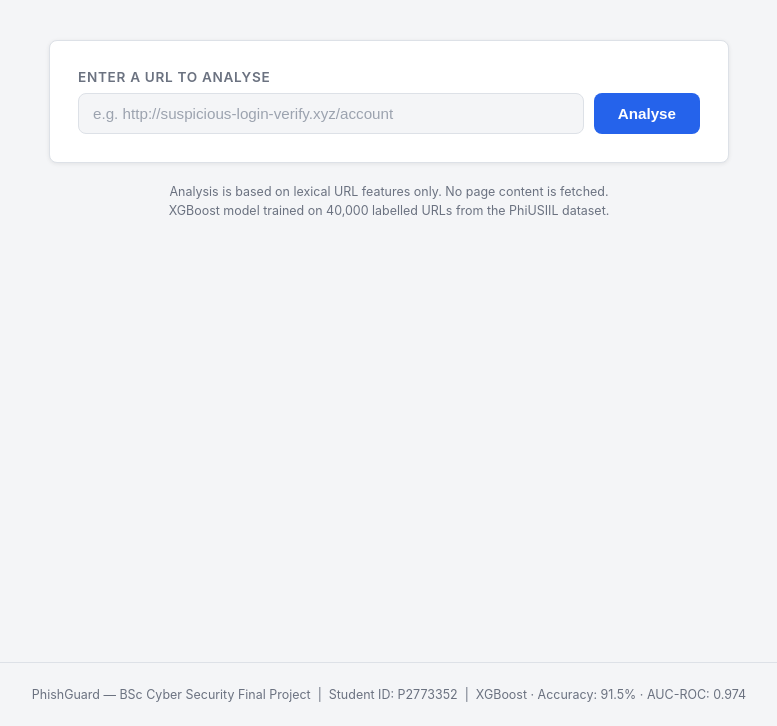
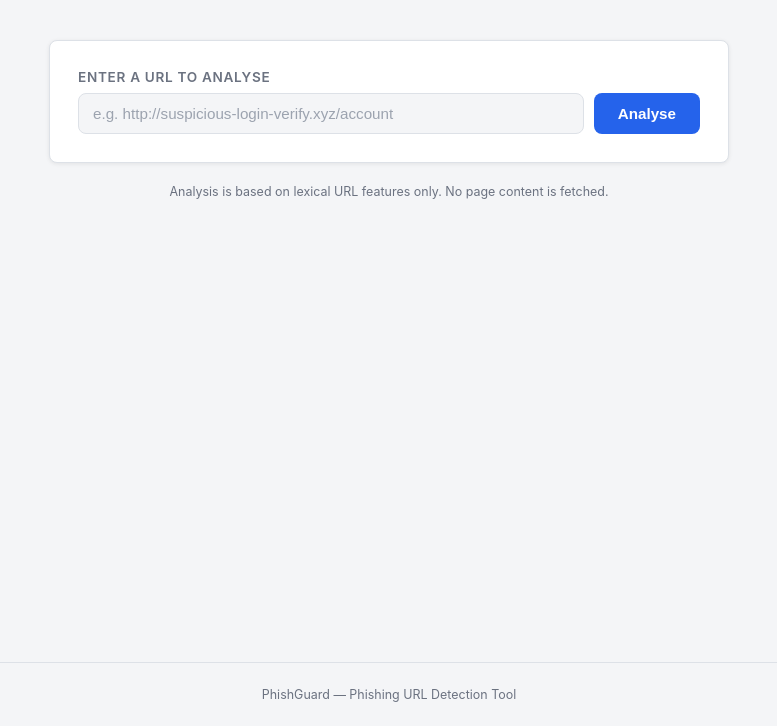
Before and after one commit to neonishere/phishguard, a Flask app: page / in a window 1280 px wide. Shown: the part 74-800 px from the top of the page, without its empty margins (251-1028 px from the left). Run offline with Flask 3, Linux system fonts and the light colour scheme; parts of the project's set-up code (start-up, migrations or seed data) failed here and were passed over.

Commit message:
Minor fixes

```diff
--- a/app.py
+++ b/app.py
@@ -1,9 +1,10 @@
-"""
-app.py  —  PhishGuard Flask backend
-"""
 import os
+
+# force single-threaded mode for xgboost - without this it tries to
+# spawn multiple threads which hangs on pythonanywhere's sandbox
 os.environ['OMP_NUM_THREADS'] = '1'
 os.environ['OMP_THREAD_LIMIT'] = '1'
+
 import joblib
 import pandas as pd
 import numpy as np
@@ -19,58 +20,60 @@ from feature_extractor import (
 app = Flask(__name__)
 CORS(app, resources={r"/analyse*": {"origins": "*"}})
 
-# ── Load model ────────────────────────────────────────────────────────
-print("Loading PhishGuard model...")
+# load model once when the app starts up
+print("loading model...")
 MODEL_PATH = os.path.join(os.path.dirname(__file__), 'phishguard_model.pkl')
-model      = joblib.load(MODEL_PATH)
+model = joblib.load(MODEL_PATH)
+
+# tell xgboost to use 1 thread only - fixes the threading issue on pythonanywhere
 model.set_params(n_jobs=1)
 
-_raw_imp  = model.feature_importances_
+# precompute normalised feature importances from xgboost gain scores
+_raw_imp = model.feature_importances_
 _imp_norm = _raw_imp / (_raw_imp.sum() + 1e-9)
 IMPORTANCES = dict(zip(FEATURE_NAMES, _imp_norm.tolist()))
 
+# features where a higher value generally points toward phishing
 PHISHING_POSITIVE = {
     'keyword_count', 'suspicious_tld', 'has_ip', 'has_at_symbol',
     'has_port', 'has_double_slash', 'num_hyphens', 'num_percent',
     'num_at', 'digit_ratio', 'special_char_ratio', 'num_subdomains',
     'url_length', 'domain_entropy',
 }
-print("Model ready.")
 
-# ── Known-legitimate domain whitelist ─────────────────────────────────
-# Lexical models have no domain-reputation knowledge; well-known sites
-# with unusual structural features (e.g. short domains without 'www') can
-# be misclassified. This whitelist is a standard production mitigation.
+# well known legitimate domains - the model has no domain reputation knowledge
+# so sites like github.com (no www, high entropy) can get misclassified without this
 KNOWN_LEGITIMATE = {
-    'google.com','youtube.com','facebook.com','twitter.com','x.com',
-    'instagram.com','linkedin.com','reddit.com','wikipedia.org',
-    'github.com','gitlab.com','stackoverflow.com','amazon.com',
-    'microsoft.com','apple.com','netflix.com','spotify.com',
-    'bbc.co.uk','bbc.com','theguardian.com','nytimes.com',
-    'cnn.com','reuters.com','bloomberg.com','techcrunch.com',
-    'cloudflare.com','wordpress.com','medium.com','substack.com',
-    'notion.so','figma.com','dropbox.com','onedrive.live.com',
-    'drive.google.com','docs.google.com','maps.google.com',
-    'mail.google.com','accounts.google.com',
-    'twitch.tv','discord.com','slack.com','zoom.us',
-    'whatsapp.com','telegram.org','signal.org',
-    'paypal.com','stripe.com','ebay.com','etsy.com',
-    'dmuedu.ac.uk','dmu.ac.uk','le.ac.uk','ox.ac.uk','cam.ac.uk',
-    'gov.uk','nhs.uk','hmrc.gov.uk','police.uk',
-    'onrender.com','pythonanywhere.com','heroku.com','netlify.app',
-    'vercel.app','railway.app',
+    'google.com', 'youtube.com', 'facebook.com', 'twitter.com', 'x.com',
+    'instagram.com', 'linkedin.com', 'reddit.com', 'wikipedia.org',
+    'github.com', 'gitlab.com', 'stackoverflow.com', 'amazon.com',
+    'microsoft.com', 'apple.com', 'netflix.com', 'spotify.com',
+    'bbc.co.uk', 'bbc.com', 'theguardian.com', 'nytimes.com',
+    'cnn.com', 'reuters.com', 'bloomberg.com', 'techcrunch.com',
+    'cloudflare.com', 'wordpress.com', 'medium.com', 'substack.com',
+    'notion.so', 'figma.com', 'dropbox.com',
+    'drive.google.com', 'docs.google.com', 'maps.google.com',
+    'mail.google.com', 'accounts.google.com',
+    'twitch.tv', 'discord.com', 'slack.com', 'zoom.us',
+    'whatsapp.com', 'telegram.org', 'signal.org',
+    'paypal.com', 'stripe.com', 'ebay.com', 'etsy.com',
+    'dmu.ac.uk', 'dmuedu.ac.uk', 'le.ac.uk', 'ox.ac.uk', 'cam.ac.uk',
+    'gov.uk', 'nhs.uk',
+    'pythonanywhere.com', 'onrender.com', 'netlify.app', 'vercel.app',
 }
 
+print("model ready")
+
+
 def _is_whitelisted(url):
-    """
-    Return True if the hostname or any parent domain is in the whitelist.
-    e.g. neonishere.pythonanywhere.com matches pythonanywhere.com
-    """
+    # check if hostname or any parent domain is in the whitelist
+    # e.g. neonishere.pythonanywhere.com should match pythonanywhere.com
     try:
         host = urlparse(url).hostname or ''
         bare = host.removeprefix('www.')
         if bare in KNOWN_LEGITIMATE or host in KNOWN_LEGITIMATE:
             return True
+        # walk up the domain hierarchy
         parts = bare.split('.')
         for i in range(1, len(parts) - 1):
             parent = '.'.join(parts[i:])
@@ -81,100 +84,104 @@ def _is_whitelisted(url):
         return False
 
 
-# ── Feature explanation (fast, no SHAP) ──────────────────────────────
 def explain_features(features_dict, top_n=8):
+    # rank features by importance * |value| and assign a direction
+    # this is a fast approximation - the notebook uses proper shap values
     results = []
     for name in FEATURE_NAMES:
-        val = float(features_dict.get(name, 0))   # explicit float() cast
+        val = float(features_dict.get(name, 0))
         imp = float(IMPORTANCES.get(name, 0))
         if imp == 0:
             continue
-        score     = imp * (abs(val) if val != 0 else 0.1)
+        score = imp * (abs(val) if val != 0 else 0.1)
         direction = 'phishing' if (name in PHISHING_POSITIVE and val > 0) else 'legitimate'
+        # override for features that clearly indicate legitimacy
         if name == 'uses_https' and val == 1:
             direction = 'legitimate'
         if name == 'has_www' and val == 1:
             direction = 'legitimate'
         results.append({
-            'name':      name,
-            'label':     FEATURE_LABELS.get(name, name),
-            'value':     val,
-            'impact':    round(score, 5),
+            'name': name,
+            'label': FEATURE_LABELS.get(name, name),
+            'value': val,
+            'impact': round(score, 5),
             'direction': direction,
         })
     results.sort(key=lambda x: x['impact'], reverse=True)
     return results[:top_n]
 
 
-# ── Core analysis function ────────────────────────────────────────────
 def _analyse_url(raw_url):
     clean_url = normalise_url(str(raw_url).strip())
-    features  = extract_features(clean_url)
+    features = extract_features(clean_url)
     if features is None:
-        return None, 'Could not parse URL.'
+        return None, 'could not parse url'
 
-    # Whitelist check — bypass model for known-legitimate domains
+    # skip model for known-good domains
     if _is_whitelisted(clean_url):
         return {
-            'url':          raw_url,
-            'verdict':      'Legitimate',
-            'is_phishing':  False,
-            'confidence':   2.0,
+            'url': raw_url,
+            'verdict': 'Legitimate',
+            'is_phishing': False,
+            'confidence': 2.0,
             'top_features': [],
-            'whitelisted':  True,
+            'whitelisted': True,
         }, None
 
-    X          = pd.DataFrame([features])
-    prob       = float(model.predict_proba(X)[0][1])
-    pred       = int(model.predict(X)[0])
-    confidence = round(prob * 100, 1)
+    X = pd.DataFrame([features])
+    prob = float(model.predict_proba(X)[0][1])
+    pred = int(model.predict(X)[0])
 
     return {
-        'url':          raw_url,
-        'verdict':      'Phishing' if pred == 1 else 'Legitimate',
-        'is_phishing':  pred == 1,
-        'confidence':   confidence,
+        'url': raw_url,
+        'verdict': 'Phishing' if pred == 1 else 'Legitimate',
+        'is_phishing': pred == 1,
+        'confidence': round(prob * 100, 1),
         'top_features': explain_features(features),
-        'whitelisted':  False,
+        'whitelisted': False,
     }, None
 
 
-# ── Routes ────────────────────────────────────────────────────────────
 @app.route('/')
 def index():
     return render_template('index.html')
+
 
 @app.route('/analyse', methods=['POST'])
 def analyse():
     data = request.get_json(silent=True)
     if not data or 'url' not in data:
-        return jsonify({'error': 'No URL provided.'}), 400
+        return jsonify({'error': 'no url provided'}), 400
     result, err = _analyse_url(data['url'])
     if err:
         return jsonify({'error': err}), 400
     return jsonify(result)
 
+
 @app.route('/analyse/batch', methods=['POST'])
 def analyse_batch():
+    # used by the browser extension to scan multiple links at once
     data = request.get_json(silent=True)
     if not data or 'urls' not in data:
-        return jsonify({'error': 'No URLs provided.'}), 400
+        return jsonify({'error': 'no urls provided'}), 400
     results = {}
     for url in data['urls'][:50]:
         result, err = _analyse_url(url)
         if result:
             results[url] = {
-                'verdict':     result['verdict'],
+                'verdict': result['verdict'],
                 'is_phishing': result['is_phishing'],
-                'confidence':  result['confidence'],
+                'confidence': result['confidence'],
             }
         else:
             results[url] = {'error': err}
     return jsonify(results)
 
+
 @app.route('/health')
 def health():
     return jsonify({'status': 'ok'})
 
+
 if __name__ == '__main__':
     app.run(debug=False, port=5000)
--- a/templates/index.html
+++ b/templates/index.html
@@ -296,14 +296,12 @@
   <div id="result"></div>
 
   <p class="disclaimer">
-    Analysis is based on lexical URL features only. No page content is fetched.<br>
-    XGBoost model trained on 40,000 labelled URLs from the PhiUSIIL dataset.
+    Analysis is based on lexical URL features only. No page content is fetched.
   </p>
 </main>
 
 <footer>
-  PhishGuard &mdash; BSc Cyber Security Final Project &nbsp;|&nbsp; Student ID: P2773352 &nbsp;|&nbsp;
-  XGBoost · Accuracy: 91.5% · AUC-ROC: 0.974
+  PhishGuard &mdash; Phishing URL Detection Tool
 </footer>
 
 <script>
```
Also changed, not shown: feature_extractor.py (+73 -76 lines).
